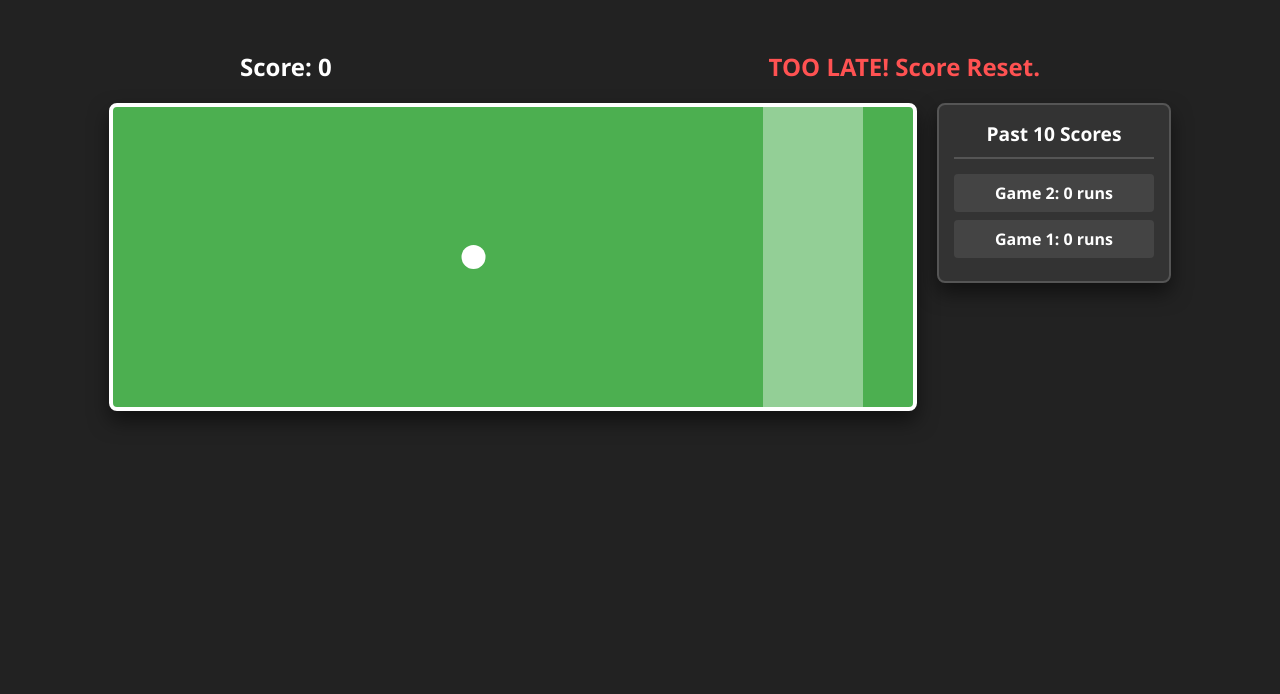
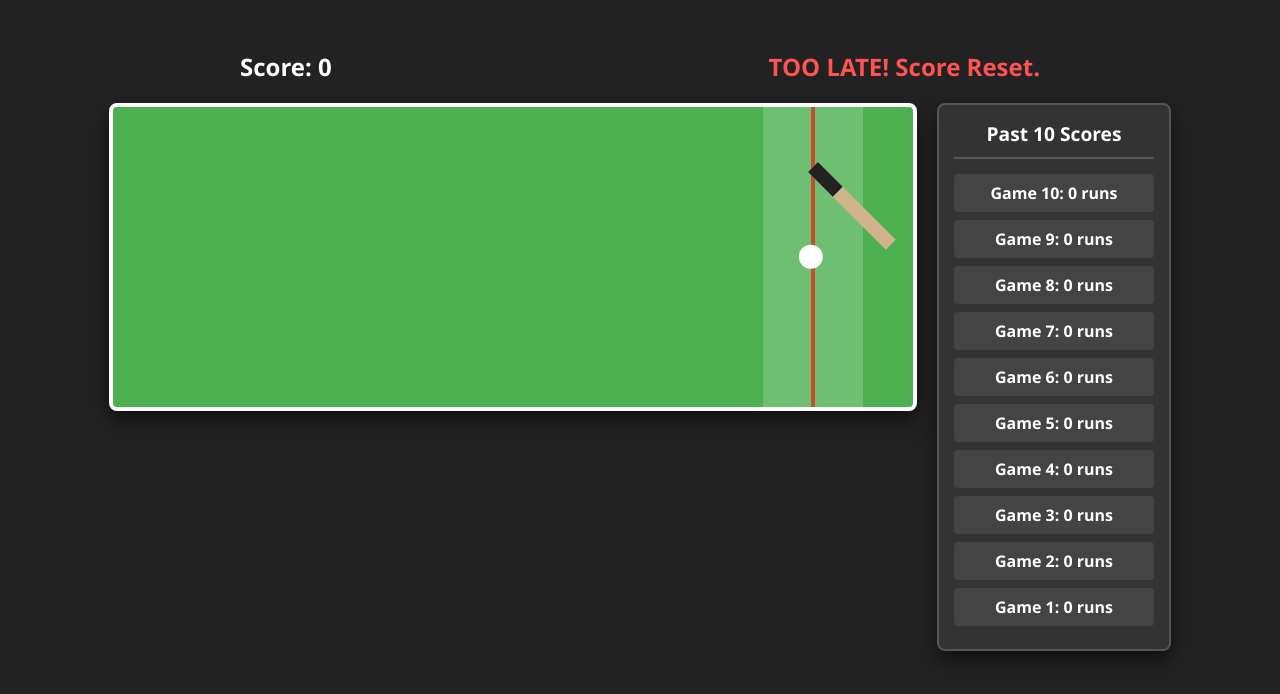
Before and after one commit to Aaradhya-Pathak1/ai-cricket-game, a plain HTML site: page index.html in a window 1280 px wide. Drawn offline with Linux system fonts and the light colour scheme.

Commit message:
Add files via upload

```diff
--- a/index.html
+++ b/index.html
@@ -28,7 +28,6 @@
             color: #FFC107;
         }
 
-        /* Wrap the canvas and history column together */
         .game-layout {
             display: flex;
             gap: 20px;
@@ -42,7 +41,6 @@
             box-shadow: 0 10px 20px rgba(0,0,0,0.5);
         }
 
-        /* Score History Sidebar */
         .history-panel {
             background-color: #333;
             border: 2px solid #555;
@@ -75,14 +73,6 @@
             text-align: center;
             font-weight: bold;
         }
-
-        .speed-warning {
-            color: #FF5252;
-            font-size: 0.9rem;
-            text-align: center;
-            margin-top: 10px;
-            display: none; /* Hidden by default */
-        }
     </style>
 </head>
 <body>
@@ -100,7 +90,6 @@
             <ul id="historyList">
                 <li>No games played yet</li>
             </ul>
-            <div id="speedWarning" class="speed-warning">⚡ SPEED INCREASED!</div>
         </div>
     </div>
 
@@ -110,61 +99,96 @@
 
         // Game State Variables
         let score = 0;
-        let pastScores = []; // This array is the foundation of your ML dataset!
-        let ball = { x: 0, y: 150, speed: 6, radius: 12, active: true };
+        let pastScores = [];
+
         const hitZone = { x: 650, width: 100 };
+        const hitCenter = hitZone.x + (hitZone.width / 2); // Exact middle (700)
 
-        // UI Elements
+        let ball = {
+            x: 0,
+            y: 150,
+            speed: 6,
+            radius: 12,
+            active: true,
+            isHit: false, // Tracks if the ball was successfully struck
+            vx: 0, // Hit velocity X
+            vy: 0, // Hit velocity Y
+            swingAmplitude: 0
+        };
+
+        // Bat Variables for Animation
+        let bat = {
+            x: 700,
+            y: 60,
+            width: 14,
+            height: 110,
+            angle: -Math.PI / 4,
+            isSwinging: false,
+            swingProgress: 0
+        };
+
         const statusEl = document.getElementById("status");
         const historyListEl = document.getElementById("historyList");
-        const speedWarningEl = document.getElementById("speedWarning");
 
         document.addEventListener("keydown", (event) => {
             if (event.code === "Space") {
                 event.preventDefault();
-                if (ball.active) {
-                    checkHit();
+                if (ball.active && !bat.isSwinging) {
+                    bat.isSwinging = true;
+                    bat.swingProgress = 0;
+
+                    // Only check for a hit if the ball hasn't already been hit
+                    if (!ball.isHit) {
+                        checkHit();
+                    }
                 }
             }
         });
 
         function checkHit() {
-            if (ball.x >= hitZone.x && ball.x <= hitZone.x + hitZone.width) {
-                // HIT LOGIC
+            const distance = Math.abs(ball.x - hitCenter);
+
+            if (distance <= 30) {
+                // SUCCESSFUL HIT
                 score += 1;
                 document.getElementById("score").innerText = score;
-                statusEl.innerText = "GREAT HIT!";
+                statusEl.innerText = "CRACK! GREAT HIT!";
                 statusEl.style.color = "#00FF00";
-                resetBall();
+
+                // Trigger physics trajectory
+                ball.isHit = true;
+
+                // Depending on timing, angle the hit slightly differently
+                let hitAngle = (ball.x - hitCenter) * 0.1;
+                ball.vx = -12 - Math.random() * 5; // Shoot backwards fast
+                ball.vy = -8 + hitAngle; // Shoot upwards with slight variation
+
+            } else if (ball.x >= hitZone.x && ball.x <= hitZone.x + hitZone.width) {
+                handleGameOver("OFF CENTER! Score Reset.");
             } else {
-                // SWUNG TOO EARLY OR TOO LATE
-                handleGameOver("MISS! Score Reset.");
+                handleGameOver("SWUNG AT AIR! Score Reset.");
             }
         }
 
         function handleGameOver(reasonMsg) {
-            // 1. Log the score to our history array
-            pastScores.unshift(score); // Adds the new score to the top of the array
+            pastScores.unshift(score);
 
-            // 2. Keep only the last 10 scores
             if (pastScores.length > 10) {
                 pastScores.pop();
             }
 
-            // 3. Update the sidebar UI
             updateHistoryUI();
 
-            // 4. Reset game state
             statusEl.innerText = reasonMsg;
             statusEl.style.color = "#FF5252";
             score = 0;
             document.getElementById("score").innerText = score;
-            speedWarningEl.style.display = "none"; // Hide speed warning
-            resetBall();
+
+            setTimeout(() => { resetBall(); }, 400);
         }
 
         function updateHistoryUI() {
-            historyListEl.innerHTML = ""; // Clear current list
+            historyListEl.innerHTML = "";
             pastScores.forEach((savedScore, index) => {
                 const li = document.createElement("li");
                 li.innerText = `Game ${pastScores.length - index}: ${savedScore} runs`;
@@ -174,46 +198,85 @@
 
         function resetBall() {
             ball.x = 0;
+            ball.y = 150;
+            ball.isHit = false;
+            bat.isSwinging = false;
+            bat.angle = -Math.PI / 4;
 
-            // DYNAMIC DIFFICULTY LOGIC
-            let baseSpeed = 5;
+            let baseSpeed = 5 + (score * 0.6);
+            ball.speed = Math.random() * 2 + baseSpeed;
 
-            if (score >= 10) {
-                baseSpeed = 10; // Massive jump in speed after 10 points
-                speedWarningEl.style.display = "block"; // Show UI warning
-            }
-
-            // Calculate final speed: baseSpeed + random variance
-            ball.speed = Math.random() * 3 + baseSpeed;
+            // Sets the height of the curve (up to 150px up or down)
+            ball.swingAmplitude = (Math.random() - 0.5) * 200;
         }
 
         function gameLoop() {
             ctx.clearRect(0, 0, canvas.width, canvas.height);
 
-            // Draw the Hit Zone
-            ctx.fillStyle = "rgba(255, 255, 255, 0.4)";
+            // Draw Hit Zone and Center Line
+            ctx.fillStyle = "rgba(255, 255, 255, 0.2)";
             ctx.fillRect(hitZone.x, 0, hitZone.width, canvas.height);
+            ctx.fillStyle = "rgba(255, 0, 0, 0.6)";
+            ctx.fillRect(hitCenter - 2, 0, 4, canvas.height);
 
-            // Move and Draw the Ball
+            // Ball Physics & Rendering
             if (ball.active) {
-                ball.x += ball.speed;
+
+                if (!ball.isHit) {
+                    // INCOMING PITCH PHYSICS
+                    ball.x += ball.speed;
+                    // The math below guarantees the ball arcs but always lands perfectly at y=150 when x reaches hitCenter
+                    ball.y = 150 + Math.sin((ball.x / hitCenter) * Math.PI) * ball.swingAmplitude;
+
+                    // Missed without swinging
+                    if (ball.x > canvas.width + ball.radius && !bat.isSwinging) {
+                        handleGameOver("TOO LATE! Score Reset.");
+                    }
+                } else {
+                    // HIT BALL PHYSICS (Trajectory off the bat)
+                    ball.x += ball.vx;
+                    ball.y += ball.vy;
+                    ball.vy += 0.4; // Gravity pulls the ball down
+
+                    // Reset the ball once it flies off the screen
+                    if (ball.x < -50 || ball.y > canvas.height + 50) {
+                        resetBall();
+                    }
+                }
 
                 ctx.beginPath();
                 ctx.arc(ball.x, ball.y, ball.radius, 0, Math.PI * 2);
                 ctx.fillStyle = "white";
                 ctx.fill();
                 ctx.closePath();
+            }
 
-                // If ball goes off screen without a swing
-                if (ball.x > canvas.width + ball.radius) {
-                    handleGameOver("TOO LATE! Score Reset.");
+            // Bat Animation & Rendering
+            if (bat.isSwinging) {
+                bat.swingProgress += 0.15;
+                bat.angle = -Math.PI / 4 + (bat.swingProgress * Math.PI / 1.5);
+
+                if (bat.swingProgress >= 1) {
+                    bat.isSwinging = false;
                 }
             }
+
+            ctx.save();
+            ctx.translate(bat.x, bat.y);
+            ctx.rotate(bat.angle);
+
+            ctx.fillStyle = "#D2B48C";
+            ctx.fillRect(-bat.width / 2, 0, bat.width, bat.height);
+            ctx.fillStyle = "#222";
+            ctx.fillRect(-bat.width / 2, 0, bat.width, 35);
+
+            ctx.restore();
 
             requestAnimationFrame(gameLoop);
         }
 
-        // Start game
+        // Initialize and start
+        resetBall();
         gameLoop();
     </script>
 </body>
```
Also changed, not shown: 1 other file.
